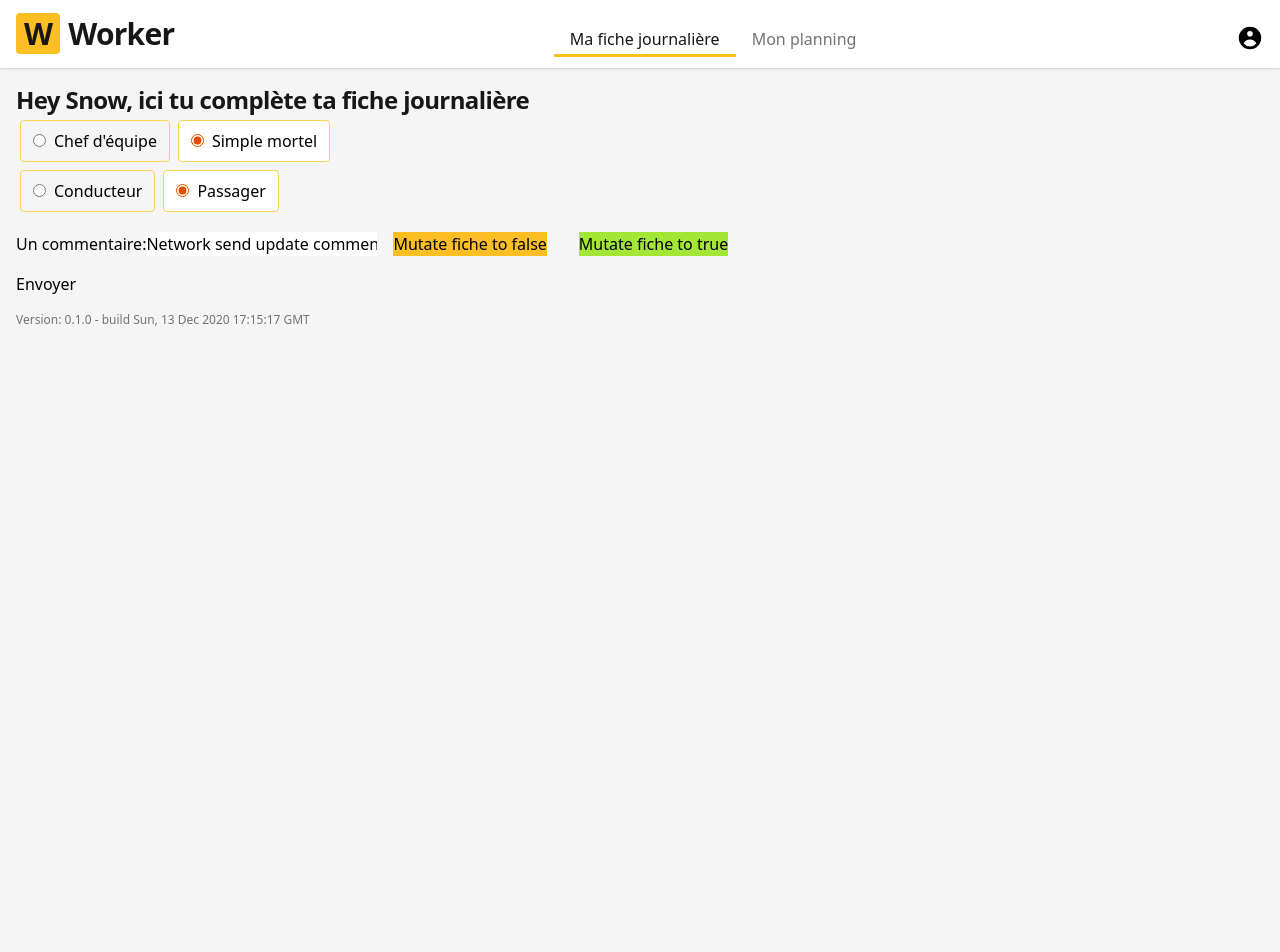
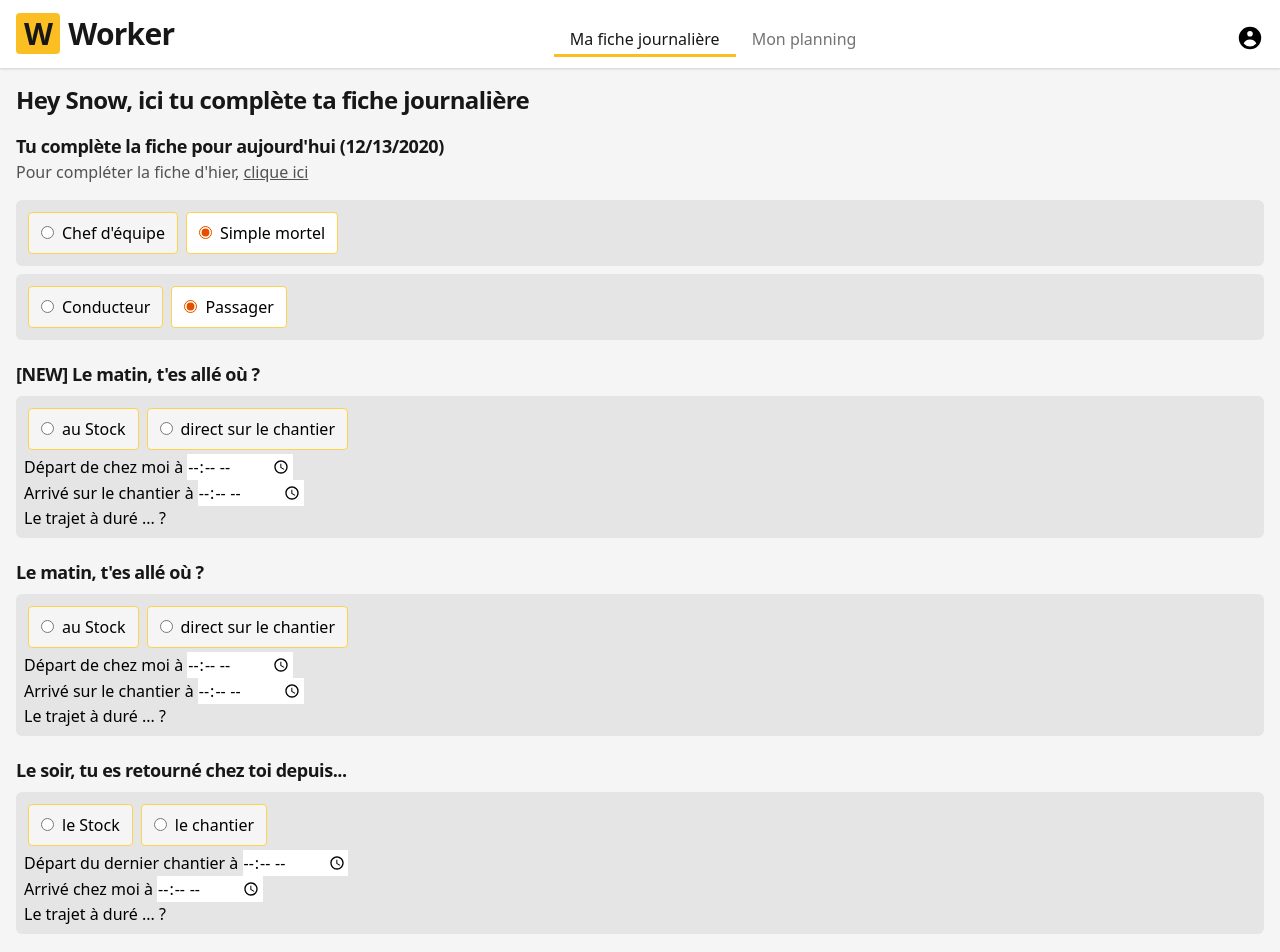
Before and after one commit to Ataginsky/worker, a React (Create React App) app: page / in a window 1280 px wide. Shown: the top 952 px of the page. Before the commit the page ends 800 px from the top, so only its background shows below. Built offline with nearby package versions, Linux system fonts and the light colour scheme.

Commit message:
feat(MaFiche): add time parse & more fields

```diff
--- a/src/Pages/MaFicheJournaliere.js
+++ b/src/Pages/MaFicheJournaliere.js
@@ -1,49 +1,175 @@
+import dayjs from 'dayjs';
 import useConnexion from "../Hooks/useConnexion";
 import useMaFiche from "../Hooks/useMaFicheJournaliere";
 import RadioInput from "../Components/RadioInput";
 
 
-function Fiche (props) {
+function Fiche(props) {
 	const [fiche, updateFiche, setFiche] = useMaFiche();
 	const internetAvaible = useConnexion();
 
 
+	//---------------------------------------------------------------------------
+	//	FORM SUBMIT
+	//---------------------------------------------------------------------------
 	function formSubmit(event) {
 		event.preventDefault();
 	}
 
+
+
+	//---------------------------------------------------------------------------
+	//	CALCUL DE LA DUREE D'UN TRAJET
+	//---------------------------------------------------------------------------
+	function getDuree(depart, arrivee) {
+
+		if(typeof depart !== 'string' || typeof arrivee !== 'string')
+			return [0, 0];
+
+		let sDepart = depart.split(':');
+		let sArrivee = arrivee.split(':');
+
+		if(sDepart.length < 2 || sArrivee.length < 2)
+			return [0, 0];
+
+		let dateDepart = new Date(0, 0, 0, sDepart[0], sDepart[1], 0, 0);
+		let dateArrivee = new Date(0, 0, 0, sArrivee[0], sArrivee[1], 0, 0);
+
+		let diff = ( dateArrivee.getTime() - dateDepart.getTime() ) / 1000 / 60;
+
+		if(diff < 0) diff = 1440 + diff;
+
+		let h = parseInt(diff / 60);
+		let m = diff - (h*60);
+
+		return [h, m];
+	}
+
+	function formatDuree(arr) {
+		let h = arr[0];
+		let m = arr[1];
+
+		let hText = h === 0 ? '' : h > 1 ? h + ' heures' : h + ' heure';
+		let mText = m === 0 ? '' : m > 1 ? m + ' minutes' : m + ' minute';
+		let text = <>Le trajet à duré {h === 0 && m === 0 ? '... ?' : <span className="font-semibold"> {hText} {mText}</span>}</>;
+		return text;
+	}
+
+	const arrayDureeMatin = getDuree(fiche.matin.heureDepart, fiche.matin.heureArrivee);
+	const dureeMatin = formatDuree(arrayDureeMatin);
+	const dureeMatinClass = arrayDureeMatin[0] > 4 ? 'text-red-600' : '';
+
+	const arrayDureeSoir = getDuree(fiche.soir.heureDepart, fiche.soir.heureArrivee);
+	const dureeSoir = formatDuree(arrayDureeSoir);
+	const dureeSoirClass = arrayDureeSoir[0] > 4 ? 'text-red-600' : '';
+
+
+
+	//---------------------------------------------------------------------------
+	//	CALCUL DES CLASSES DU BOUTON DE SUBMIT
+	//---------------------------------------------------------------------------
+	let sectionClass = "my-2 rounded-md bg-gray-200 p-2";
+	let submitBtnClass = "btn btn--lg " + (internetAvaible !== true ? 'btn--gray' : '');
 
 	return (
 		<div>
 			<h2>Hey {fiche.prenom}, ici tu complète ta fiche journalière</h2>
 			{console.log('Fiche render')}
 			<form onSubmit={formSubmit}>
-				<RadioInput radioGroup="chef" name="chef" checked={fiche.chef} value={true} onChange={updateFiche}>Chef d'équipe</RadioInput>
-				<RadioInput radioGroup="chef" name="chef" checked={fiche.chef} value={false} onChange={updateFiche}>Simple mortel</RadioInput>
 
-				<br />
-
-				<RadioInput radioGroup="conducteur" name="conducteur" checked={fiche.conducteur} value={true} onChange={updateFiche}>Conducteur</RadioInput>
-				<RadioInput radioGroup="conducteur" name="conducteur" checked={fiche.conducteur} value={false} onChange={updateFiche}>Passager</RadioInput>
-
-				<br />
-
-				Un commentaire:
-				<input type="text" name="comment" value={fiche.comment} onChange={updateFiche}/>
-
-				<button type="button" className="bg-yellow-400 m-4" onClick={() => setFiche( fiche => { return {...fiche, chef: false, conducteur: false } })}>Mutate fiche to false</button>
-				<button type="button" className="bg-green-400 m-4" onClick={() => setFiche( fiche => { return {...fiche, chef: true, conducteur: true } })}>Mutate fiche to true</button>
-
-				<br/>
+				<div className="my-4">
+					<h4>Tu complète la fiche pour aujourd'hui ({new Date().toLocaleDateString()})</h4>
+					<span className="text-gray-600">Pour compléter la fiche d'hier, <span className="underline cursor-pointer hover:text-yellow-600">clique ici</span></span>
+				</div>
 
 
-				<button>{internetAvaible === true ? 'Envoyer' : 'Enregistrer le brouillon'}</button>
+				<div className={sectionClass}>
+					<RadioInput radioGroup="chef" name="chef" checked={fiche.chef} value={true} onChange={updateFiche}>Chef d'équipe</RadioInput>
+					<RadioInput radioGroup="chef" name="chef" checked={fiche.chef} value={false} onChange={updateFiche}>Simple mortel</RadioInput>
+				</div>
+
+
+				<div className={sectionClass}>
+					<RadioInput radioGroup="conducteur" name="conducteur" checked={fiche.conducteur} value={true} onChange={updateFiche}>Conducteur</RadioInput>
+					<RadioInput radioGroup="conducteur" name="conducteur" checked={fiche.conducteur} value={false} onChange={updateFiche}>Passager</RadioInput>
+					{fiche.conducteur &&
+						<div>
+							<div>La plaque du véhicule:</div>
+							<input type="text" placeholder="1-ABC-123" name="voiturePlaque" value={fiche.voiturePlaque} onChange={updateFiche} />
+						</div>
+					}
+				</div>
+
+
+				<h4 className="mt-5">[NEW] Le matin, t'es allé où ?</h4>
+				<div className={sectionClass}>
+					<RadioInput radioGroup="matin.destinationStock" name="matin.destinationStock" checked={fiche.matin.destinationStock} value={true} onChange={updateFiche}>au Stock</RadioInput>
+					<RadioInput radioGroup="matin.destinationStock" name="matin.destinationStock" checked={fiche.matin.destinationStock} value={false} onChange={updateFiche}>direct sur le chantier</RadioInput>
+					<div>Départ de {fiche.matin.destinationStock ? "l'atelier" : "chez moi"} à <input type="time" placeholder="heure de départ" name="matin.heureDepart" value={fiche.matin.heureDepart} onChange={updateFiche} /></div>
+					<div>Arrivé sur le chantier à <input type="time" placeholder="heure d'arrivée" name="matin.heureArrivee" value={fiche.matin.heureArrivee} onChange={updateFiche} /></div>
+					{fiche.conducteur &&
+						<div><input type="number" placeholder="Kilométrage le matin" name="matin.km" value={fiche.matin.km} onChange={updateFiche} /></div>
+					}
+					<div className={dureeMatinClass}>{dureeMatin}</div>
+				</div>
+
+				<h4 className="mt-5">Le matin, t'es allé où ?</h4>
+				<div className={sectionClass}>
+					<RadioInput radioGroup="matin.destinationStock" name="matin.destinationStock" checked={fiche.matin.destinationStock} value={true} onChange={updateFiche}>au Stock</RadioInput>
+					<RadioInput radioGroup="matin.destinationStock" name="matin.destinationStock" checked={fiche.matin.destinationStock} value={false} onChange={updateFiche}>direct sur le chantier</RadioInput>
+					<div>Départ de {fiche.matin.destinationStock ? "l'atelier" : "chez moi"} à <input type="time" placeholder="heure de départ" name="matin.heureDepart" value={fiche.matin.heureDepart} onChange={updateFiche} /></div>
+					<div>Arrivé sur le chantier à <input type="time" placeholder="heure d'arrivée" name="matin.heureArrivee" value={fiche.matin.heureArrivee} onChange={updateFiche} /></div>
+					{fiche.conducteur &&
+						<div><input type="number" placeholder="Kilométrage le matin" name="matin.km" value={fiche.matin.km} onChange={updateFiche} /></div>
+					}
+					<div className={dureeMatinClass}>{dureeMatin}</div>
+				</div>
+
+
+				<h4 className="mt-5">Le soir, tu es retourné chez toi depuis...</h4>
+				<div className={sectionClass}>
+					<RadioInput radioGroup="soir.origineStock" name="soir.origineStock" checked={fiche.soir.origineStock} value={true} onChange={updateFiche}>le Stock</RadioInput>
+					<RadioInput radioGroup="soir.origineStock" name="soir.origineStock" checked={fiche.soir.origineStock} value={false} onChange={updateFiche}>le chantier</RadioInput>
+					<div>Départ du dernier chantier à <input type="time" placeholder="heure de départ" name="soir.heureDepart" value={fiche.soir.heureDepart} onChange={updateFiche} /></div>
+					<div>Arrivé {fiche.soir.origineStock ? "à l'atelier" : "chez moi"} à <input type="time" placeholder="heure d'arrivée" name="soir.heureArrivee" value={fiche.soir.heureArrivee} onChange={updateFiche} /></div>
+					{fiche.conducteur &&
+						<div><input type="number" placeholder="Kilométrage le soir" name="soir.km" value={fiche.soir.km} onChange={updateFiche} /></div>
+					}
+					<div className={dureeSoirClass}>{dureeSoir}</div>
+				</div>
+
+
+				<h4 className="mt-5">Tu as fais tout cela avec ton véhicule privé ?</h4>
+				<div className={sectionClass}>
+					<RadioInput radioGroup="voiturePrive" name="voiturePrive" checked={fiche.voiturePrive} value={true} onChange={updateFiche}>Oui</RadioInput>
+					<RadioInput radioGroup="voiturePrive" name="voiturePrive" checked={fiche.voiturePrive} value={false} onChange={updateFiche}>Non, j'ai véhicule de société</RadioInput>
+				</div>
+
+
+				<div>
+					Chantier|Client|Activité|Descriptif|H début|H fin|H total
+				</div>
+
+				<div className="mt-10">
+					T'as un truc a dire ?
+					<input type="text" name="comment" value={fiche.comment} onChange={updateFiche} />
+				</div>
+
+				{/* <div>
+					<button type="button" className="bg-yellow-400 m-4" onClick={() => setFiche(fiche => { return { ...fiche, chef: false, conducteur: false } })}>Mutate fiche to false</button>
+					<button type="button" className="bg-green-400 m-4" onClick={() => setFiche(fiche => { return { ...fiche, chef: true, conducteur: true } })}>Mutate fiche to true</button>
+				</div> */}
+
+
+				<div>
+					<button className={submitBtnClass}>{internetAvaible === true ? 'Envoyer' : 'Enregistrer le brouillon'}</button>
+				</div>
 
 				{
 					internetAvaible !== true &&
-					<div className="bg-red-300 p-4">
+					<div className="mt-5 p-4 bg-red-300 rounded-md">
 						Oups, tu n'as pas de connexion internet...
-						<br/><span className="font-bold">Enregistre en tant que brouillon</span> en attendant, reviens ici quand tu seras de nouveau connecté pour l'envoyer.
+						<br /><span className="font-bold">Enregistre en tant que brouillon</span> en attendant, reviens ici quand tu seras de nouveau connecté pour l'envoyer.
 					</div>
 				}
 			</form>
```
